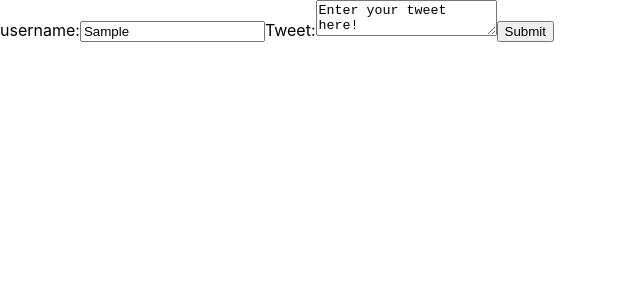
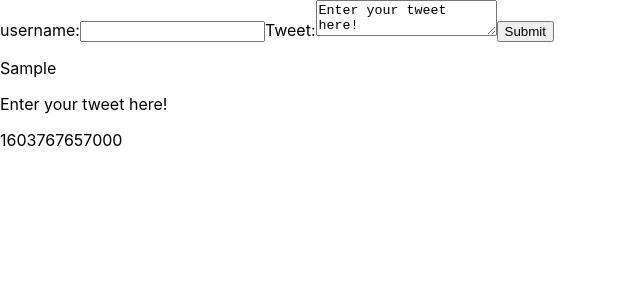
Before and after one commit to ktanojo17505/twitter-clone, a React (Create React App) app: page / in a window 1280 px wide. Both pictures are taken after typing "Sample" into the empty fields and a click on the input "Submit". Shown: the top 300 px of the page, without its empty margins (0-640 px from the left). Built offline with nearby package versions, Linux system fonts and the light colour scheme.

Commit message:
dynamically produces tweets now need to do fix the id

```diff
--- a/src/components/form.js
+++ b/src/components/form.js
@@ -19,6 +19,7 @@ class Form extends Component {
   }
 
   handleSubmit(event) {
+    event.preventDefault();
     let tweet = {
       id: this.state.id,
       username: this.state.username,
@@ -26,7 +27,7 @@ class Form extends Component {
       timestamp: this.state.timestamp
     };
     this.props.handleTweet(tweet);
-    event.preventDefault();
+    // event.preventDefault();
   }
 
   render() {
--- a/src/components/parentform.js
+++ b/src/components/parentform.js
@@ -12,17 +12,21 @@ class ParentForm extends Component {
 
   handleTweet = tweet => {
     this.setState({ tweets: [...this.state.tweets, tweet] });
+    // console.log(this.state.tweets);
   };
 
   render() {
-    const { tweets } = this.state.tweets;
+    const { tweets } = this.state;
+    console.log(tweets && tweets.length !== 0);
     const id =
       tweets && tweets.length !== 0 ? tweets[tweets.length - 1].id + 1 : 1; // set the id to either 1 or the latest id + 1
     const day = new Date();
     const timestamp = day.getTime();
+    // console.log(tweets);
+    console.log(this.state.tweets);
     if (tweets && tweets.length !== 0) {
-      console.log(tweets);
-      console.log(tweets && tweets.length !== 0);
+      // console.log(tweets);
+      // console.log(tweets && tweets.length !== 0);
       return (
         <div>
           <Form
--- a/src/components/tweetScroll.js
+++ b/src/components/tweetScroll.js
@@ -6,18 +6,15 @@ class TweetScroll extends Component {
   render() {
     const { tweets } = this.props;
     console.log("GOES TO TWEET SCROLL");
-    return (
-      <div>
-        {tweets.map((item, index) => (
+    const tweet = tweets.map(item => (
       <Tweet
         key={item.id}
         username={item.username}
         tweet={item.tweet}
         timestamp={item.timestamp}
       />
-        ))}
-      </div>
-    );
+    ));
+    return <div>{tweet}</div>;
   }
 }
 
```
Lines whose indentation alone changed are shown as unchanged.
